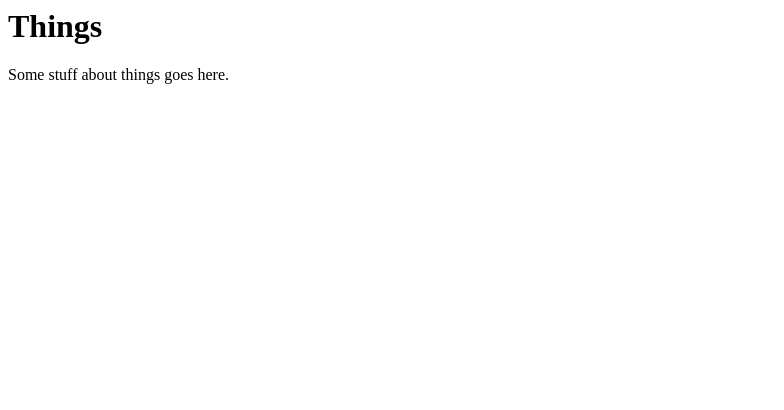
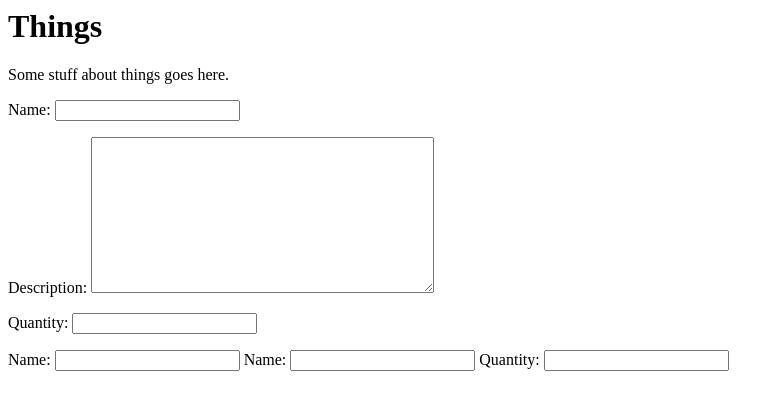
Before and after one commit to KCL-SEG/things-2-yifeishiYS, a Django app: template things/templates/home.html in a window 1280 px wide. Shown: the top 410 px of the page, without its empty margins (0-784 px from the left). Run offline with Django 3.2, Linux system fonts and the light colour scheme; the template is opened without the code that fills it: values that come from a table or form of the project are taken from there, others are empty.

Commit message:
Build the form

```diff
--- a/things/forms.py
+++ b/things/forms.py
@@ -1,3 +1,11 @@
 """Forms of the project."""
 
 # Create your forms here.
+from django import forms
+from .models import Thing
+
+class ThingForm(forms.ModelForm):
+    class Meta:
+        model = Thing
+        fields = ['name', 'description', 'quantity']
+        widgets = {'description': forms.Textarea, 'quantity': forms.NumberInput}
--- a/things/templates/home.html
+++ b/things/templates/home.html
@@ -1,4 +1,4 @@
-<html>
+<html lang="en">
 <head>
   <title>Things</title>
 </head>
@@ -7,5 +7,15 @@
     Things
   </h1>
   <p>Some stuff about things goes here.</p>
+  <form action="{% url 'home' %}" method="post">
+      {% csrf_token %}
+      {{ form.as_p }}
+      <label for="name">Name: </label>
+      <input id="name" type="text">
+      <label for="description">Name: </label>
+      <input id="description" type="text">
+      <label for="quantity">Quantity: </label>
+      <input id="quantity" type="number">
+  </form>
 </body>
 </html>
```
